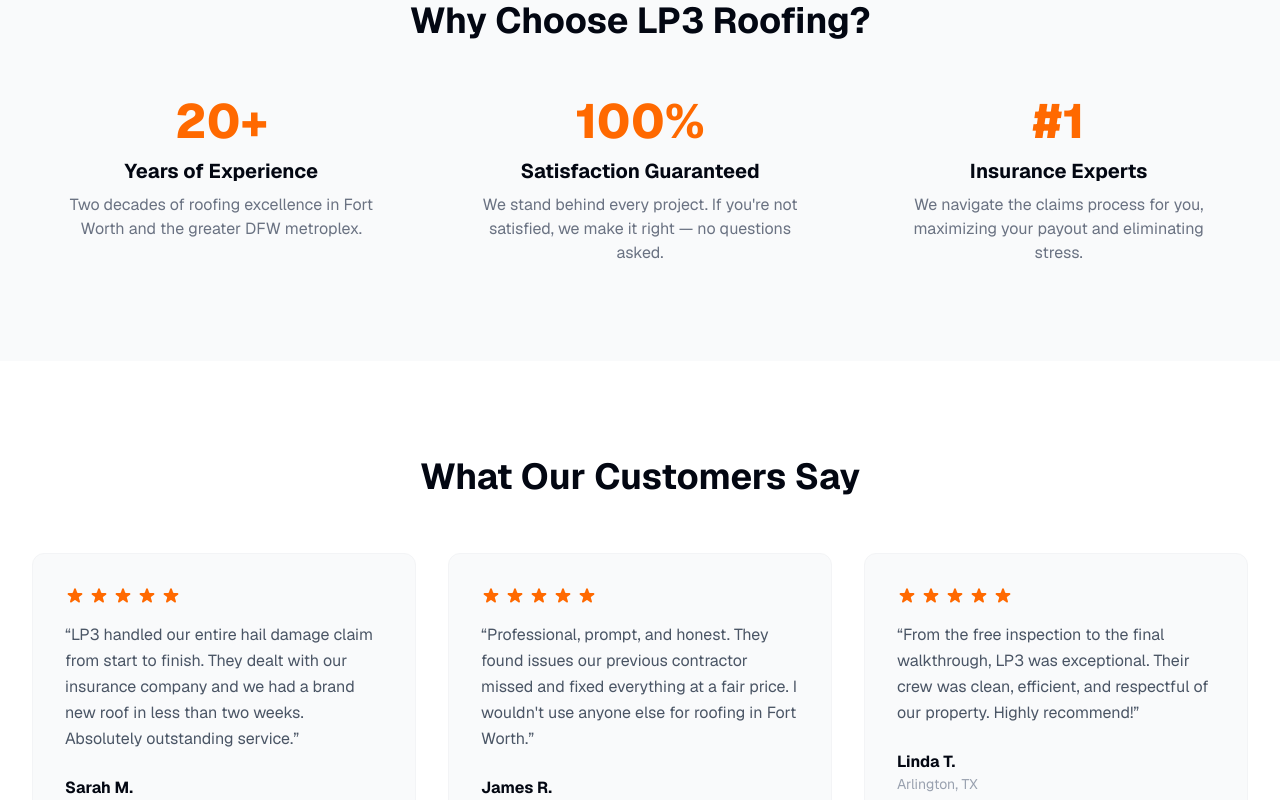
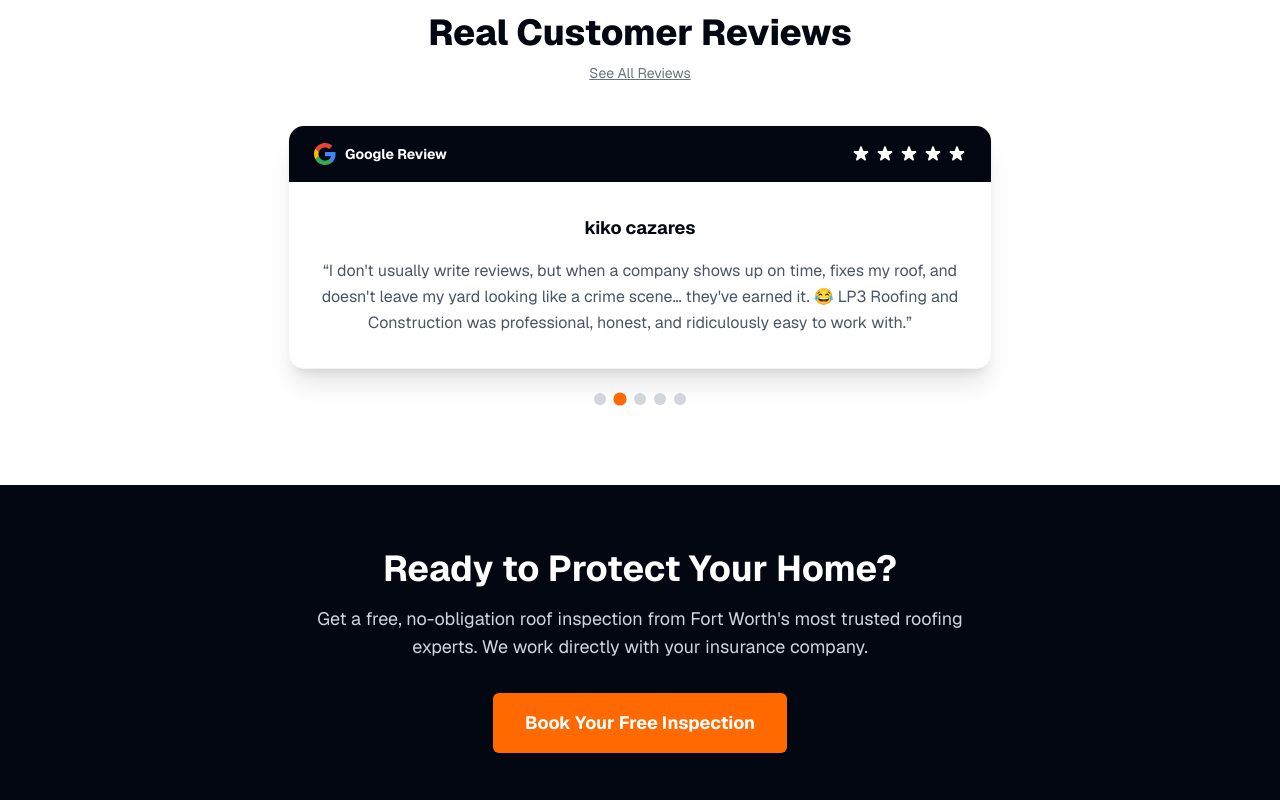
Before and after one commit to Empowerbuilding/LP3-Roofing, a Next.js app: page / in a window 1280 px wide. Shown: the part 2580-3380 px from the top of the page. Built offline with nearby package versions, Linux system fonts and the light colour scheme.

Commit message:
feat: replace Why LP3 + testimonials with rotating Google reviews carousel

```diff
--- a/src/app/page.tsx
+++ b/src/app/page.tsx
@@ -3,42 +3,12 @@ import PartnerLogos from "@/components/PartnerLogos";
 import ServicesSection from "@/components/ServicesSection";
 import WarrantySection from "@/components/WarrantySection";
 import CTABanner from "@/components/CTABanner";
+import ReviewsCarousel from "@/components/ReviewsCarousel";
 import Footer from "@/components/Footer";
 import HeroForm from "@/components/HeroForm";
 
 
-const testimonials = [
-  {
-    name: "Sarah M.",
-    location: "Fort Worth, TX",
-    text: "LP3 handled our entire hail damage claim from start to finish. They dealt with our insurance company and we had a brand new roof in less than two weeks. Absolutely outstanding service.",
-    rating: 5,
-  },
-  {
-    name: "James R.",
-    location: "Keller, TX",
-    text: "Professional, prompt, and honest. They found issues our previous contractor missed and fixed everything at a fair price. I wouldn't use anyone else for roofing in Fort Worth.",
-    rating: 5,
-  },
-  {
-    name: "Linda T.",
-    location: "Arlington, TX",
-    text: "From the free inspection to the final walkthrough, LP3 was exceptional. Their crew was clean, efficient, and respectful of our property. Highly recommend!",
-    rating: 5,
-  },
-];
 
-function StarRating({ count }: { count: number }) {
-  return (
-    <div className="flex gap-1">
-      {Array.from({ length: count }).map((_, i) => (
-        <svg key={i} className="w-5 h-5 text-orange-500" fill="currentColor" viewBox="0 0 20 20">
-          <path d="M9.049 2.927c.3-.921 1.603-.921 1.902 0l1.07 3.292a1 1 0 00.95.69h3.462c.969 0 1.371 1.24.588 1.81l-2.8 2.034a1 1 0 00-.364 1.118l1.07 3.292c.3.921-.755 1.688-1.54 1.118l-2.8-2.034a1 1 0 00-1.175 0l-2.8 2.034c-.784.57-1.838-.197-1.539-1.118l1.07-3.292a1 1 0 00-.364-1.118L2.98 8.72c-.783-.57-.38-1.81.588-1.81h3.461a1 1 0 00.951-.69l1.07-3.292z" />
-        </svg>
-      ))}
-    </div>
-  );
-}
 
 export default function Home() {
   return (
@@ -94,52 +64,8 @@ export default function Home() {
       {/* Warranty / About Section */}
       <WarrantySection />
 
-      {/* Why LP3 */}
-      <section className="bg-gray-50 py-24">
-        <div className="max-w-7xl mx-auto px-4 sm:px-6 lg:px-8">
-          <div className="text-center mb-14">
-            <h2 className="text-3xl sm:text-4xl font-bold text-gray-950">Why Choose LP3 Roofing?</h2>
-          </div>
-          <div className="grid grid-cols-1 md:grid-cols-3 gap-10">
-            <div className="text-center px-6">
-              <div className="text-5xl font-extrabold text-orange-500 mb-3">20+</div>
-              <h3 className="text-xl font-bold text-gray-950 mb-2">Years of Experience</h3>
-              <p className="text-gray-500">Two decades of roofing excellence in Fort Worth and the greater DFW metroplex.</p>
-            </div>
-            <div className="text-center px-6">
-              <div className="text-5xl font-extrabold text-orange-500 mb-3">100%</div>
-              <h3 className="text-xl font-bold text-gray-950 mb-2">Satisfaction Guaranteed</h3>
-              <p className="text-gray-500">We stand behind every project. If you&apos;re not satisfied, we make it right — no questions asked.</p>
-            </div>
-            <div className="text-center px-6">
-              <div className="text-5xl font-extrabold text-orange-500 mb-3">#1</div>
-              <h3 className="text-xl font-bold text-gray-950 mb-2">Insurance Experts</h3>
-              <p className="text-gray-500">We navigate the claims process for you, maximizing your payout and eliminating stress.</p>
-            </div>
-          </div>
-        </div>
-      </section>
-
-      {/* Testimonials */}
-      <section className="bg-white py-24">
-        <div className="max-w-7xl mx-auto px-4 sm:px-6 lg:px-8">
-          <div className="text-center mb-14">
-            <h2 className="text-3xl sm:text-4xl font-bold text-gray-950">What Our Customers Say</h2>
-          </div>
-          <div className="grid grid-cols-1 md:grid-cols-3 gap-8">
-            {testimonials.map((t) => (
-              <div key={t.name} className="bg-gray-50 rounded-xl p-8 border border-gray-100">
-                <StarRating count={t.rating} />
-                <p className="mt-4 text-gray-600 leading-relaxed">&ldquo;{t.text}&rdquo;</p>
-                <div className="mt-6">
-                  <p className="font-bold text-gray-950">{t.name}</p>
-                  <p className="text-sm text-gray-400">{t.location}</p>
-                </div>
-              </div>
-            ))}
-          </div>
-        </div>
-      </section>
+      {/* Reviews */}
+      <ReviewsCarousel />
 
       <CTABanner />
       <Footer />
--- /dev/null
+++ b/src/components/ReviewsCarousel.tsx
@@ -0,0 +1,108 @@
+'use client'
+
+import { useState, useEffect } from 'react'
+
+const reviews = [
+  {
+    name: 'Chris J',
+    text: "You'd be foolish not to use this company for your roofing and construction needs. Aaron and his crew did an amazing job at a very reasonable price. Don't waste your money on guys that go door to door. Thanks for the amazing job Aaron!!!",
+    rating: 5,
+  },
+  {
+    name: 'kiko cazares',
+    text: "I don't usually write reviews, but when a company shows up on time, fixes my roof, and doesn't leave my yard looking like a crime scene… they've earned it. 😂 LP3 Roofing and Construction was professional, honest, and ridiculously easy to work with.",
+    rating: 5,
+  },
+  {
+    name: 'Conch Clement',
+    text: "LP3 Roofing & Construction replaced my roofs and garage, replaced decking that was damaged with new wood — very professional and honest. Cleaned up all trash and hauled off all debris. All workers were polite. Very happy with the job, definitely a 10+ out of 10.",
+    rating: 5,
+  },
+  {
+    name: 'Chris Carpenter',
+    text: "LP3 Roofing & Construction did outstanding work replacing both my home's roof and outdoor fencing. Aaron is very honest and professional to work with, and he made the insurance claim process on my roof a breeze. Highly recommend.",
+    rating: 5,
+  },
+  {
+    name: 'Steven Torres',
+    text: "Aaron and his team did a great job identifying and providing a fix for the roof for my exhaust fan. He communicated well through the process and conducted a water test to confirm no further issues occurred. I highly recommend Aaron and his team.",
+    rating: 5,
+  },
+]
+
+function Stars() {
+  return (
+    <div className="flex gap-1 justify-center">
+      {[...Array(5)].map((_, i) => (
+        <svg key={i} className="w-5 h-5 text-white" fill="currentColor" viewBox="0 0 20 20">
+          <path d="M9.049 2.927c.3-.921 1.603-.921 1.902 0l1.07 3.292a1 1 0 00.95.69h3.462c.969 0 1.371 1.24.588 1.81l-2.8 2.034a1 1 0 00-.364 1.118l1.07 3.292c.3.921-.755 1.688-1.54 1.118l-2.8-2.034a1 1 0 00-1.175 0l-2.8 2.034c-.784.57-1.838-.197-1.539-1.118l1.07-3.292a1 1 0 00-.364-1.118L2.98 8.72c-.783-.57-.38-1.81.588-1.81h3.461a1 1 0 00.951-.69l1.07-3.292z" />
+        </svg>
+      ))}
+    </div>
+  )
+}
+
+export default function ReviewsCarousel() {
+  const [current, setCurrent] = useState(0)
+
+  useEffect(() => {
+    const timer = setInterval(() => {
+      setCurrent((prev) => (prev + 1) % reviews.length)
+    }, 5000)
+    return () => clearInterval(timer)
+  }, [])
+
+  const review = reviews[current]
+
+  return (
+    <section className="bg-white py-20">
+      <div className="max-w-3xl mx-auto px-4 sm:px-6 lg:px-8 text-center">
+        <p className="text-orange-500 text-xs font-bold uppercase tracking-[4px] mb-3">5-Star Reviews</p>
+        <h2 className="text-3xl sm:text-4xl font-extrabold text-gray-950 mb-2">Real Customer Reviews</h2>
+        <a
+          href="https://www.google.com/maps/search/LP3+Roofing+Fort+Worth"
+          target="_blank"
+          rel="noopener noreferrer"
+          className="text-sm text-gray-500 underline hover:text-orange-500 transition-colors"
+        >
+          See All Reviews
+        </a>
+
+        {/* Card */}
+        <div className="mt-10 bg-white rounded-2xl shadow-xl border border-gray-100 overflow-hidden transition-all duration-500">
+          {/* Header bar */}
+          <div className="bg-gray-950 px-6 py-4 flex items-center justify-between">
+            <div className="flex items-center gap-2">
+              {/* Google G */}
+              <svg className="w-6 h-6" viewBox="0 0 24 24">
+                <path d="M22.56 12.25c0-.78-.07-1.53-.2-2.25H12v4.26h5.92c-.26 1.37-1.04 2.53-2.21 3.31v2.77h3.57c2.08-1.92 3.28-4.74 3.28-8.09z" fill="#4285F4"/>
+                <path d="M12 23c2.97 0 5.46-.98 7.28-2.66l-3.57-2.77c-.98.66-2.23 1.06-3.71 1.06-2.86 0-5.29-1.93-6.16-4.53H2.18v2.84C3.99 20.53 7.7 23 12 23z" fill="#34A853"/>
+                <path d="M5.84 14.09c-.22-.66-.35-1.36-.35-2.09s.13-1.43.35-2.09V7.07H2.18C1.43 8.55 1 10.22 1 12s.43 3.45 1.18 4.93l3.66-2.84z" fill="#FBBC05"/>
+                <path d="M12 5.38c1.62 0 3.06.56 4.21 1.64l3.15-3.15C17.45 2.09 14.97 1 12 1 7.7 1 3.99 3.47 2.18 7.07l3.66 2.84c.87-2.6 3.3-4.53 6.16-4.53z" fill="#EA4335"/>
+              </svg>
+              <span className="text-white font-bold text-sm">Google Review</span>
+            </div>
+            <Stars />
+          </div>
+
+          {/* Review body */}
+          <div className="px-8 py-8">
+            <p className="font-bold text-gray-950 text-lg mb-4">{review.name}</p>
+            <p className="text-gray-600 leading-relaxed text-base">&ldquo;{review.text}&rdquo;</p>
+          </div>
+        </div>
+
+        {/* Dots */}
+        <div className="flex justify-center gap-2 mt-6">
+          {reviews.map((_, i) => (
+            <button
+              key={i}
+              onClick={() => setCurrent(i)}
+              className={`w-3 h-3 rounded-full transition-all duration-300 ${i === current ? 'bg-orange-500 scale-110' : 'bg-gray-300 hover:bg-gray-400'}`}
+            />
+          ))}
+        </div>
+      </div>
+    </section>
+  )
+}
```
